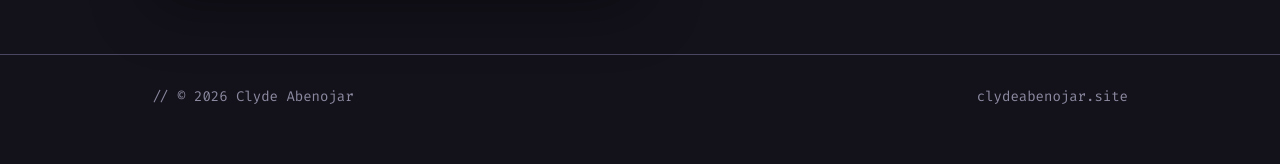
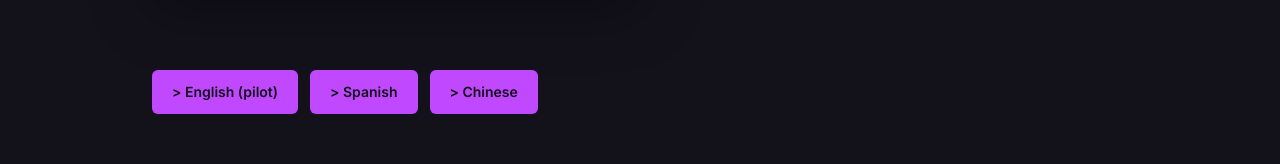
Before and after one commit to clydekeanu-rgb/PortfolioClyde, a Next.js app: page /work/promise-surrogacy in a window 1280 px wide. Shown: the part 2503-2667 px from the top of the page. Before the commit the page ends 2642 px from the top, so only its background shows below. Built offline with nearby package versions, Linux system fonts and the light colour scheme; no server answers.

Commit message:
added live links for promise

```diff
--- a/app/work/[slug]/page.tsx
+++ b/app/work/[slug]/page.tsx
@@ -149,7 +149,21 @@ export default function CaseStudyPage({ params }: CaseStudyPageProps) {
               })}
             </div>
 
-            {study.liveUrl ? (
+            {study.liveLinks?.length ? (
+              <Reveal className="mt-20 flex flex-wrap gap-3">
+                {study.liveLinks.map((link) => (
+                  <a
+                    key={link.href}
+                    href={link.href}
+                    target="_blank"
+                    rel="noopener noreferrer"
+                    className="inline-flex rounded-md bg-accent px-5 py-3 text-sm font-semibold text-background transition-shadow hover:shadow-glow"
+                  >
+                    &gt; {link.label}
+                  </a>
+                ))}
+              </Reveal>
+            ) : study.liveUrl ? (
               <Reveal className="mt-20">
                 <a
                   href={study.liveUrl}
--- a/lib/case-studies.ts
+++ b/lib/case-studies.ts
@@ -10,6 +10,7 @@ export type CaseStudy = {
   tagline: string;
   coverImage: string;
   liveUrl?: string;
+  liveLinks?: { label: string; href: string }[];
   role: string;
   techStack: string[];
   overview: string;
@@ -22,6 +23,15 @@ export const caseStudies: CaseStudy[] = [
     title: "Promise Surrogacy",
     tagline: "Marketing Website Rebuild",
     coverImage: "/images/promise-cover.png",
+    liveUrl: "https://pilot.promisesurrogacy.com",
+    liveLinks: [
+      {
+        label: "English (pilot)",
+        href: "https://pilot.promisesurrogacy.com",
+      },
+      { label: "Spanish", href: "https://es.promisesurrogacy.com" },
+      { label: "Chinese", href: "https://zh.promisesurrogacy.com" },
+    ],
     role: "End-to-end design & AI-assisted development",
     techStack: [
       "Next.js",
```
